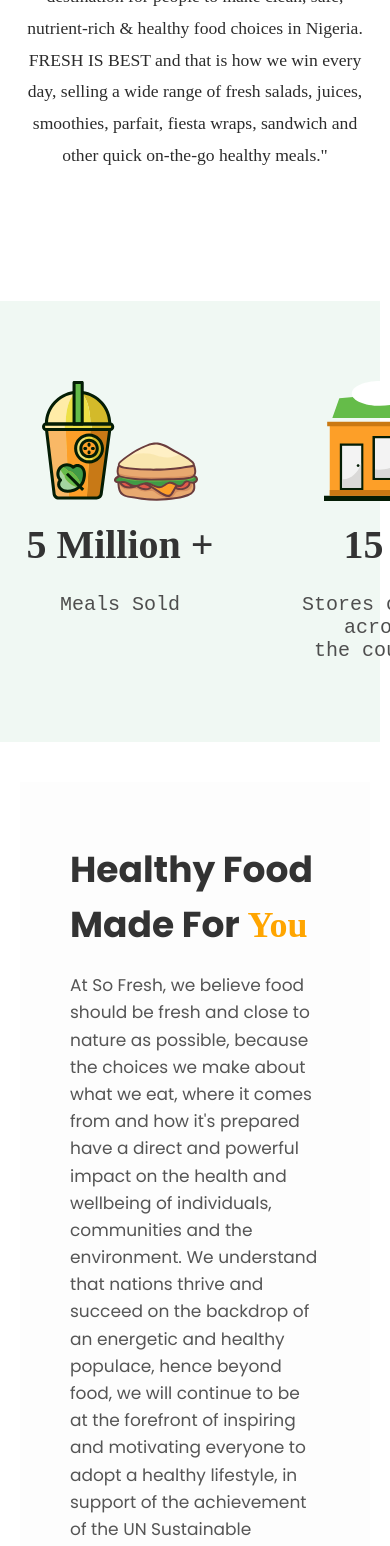
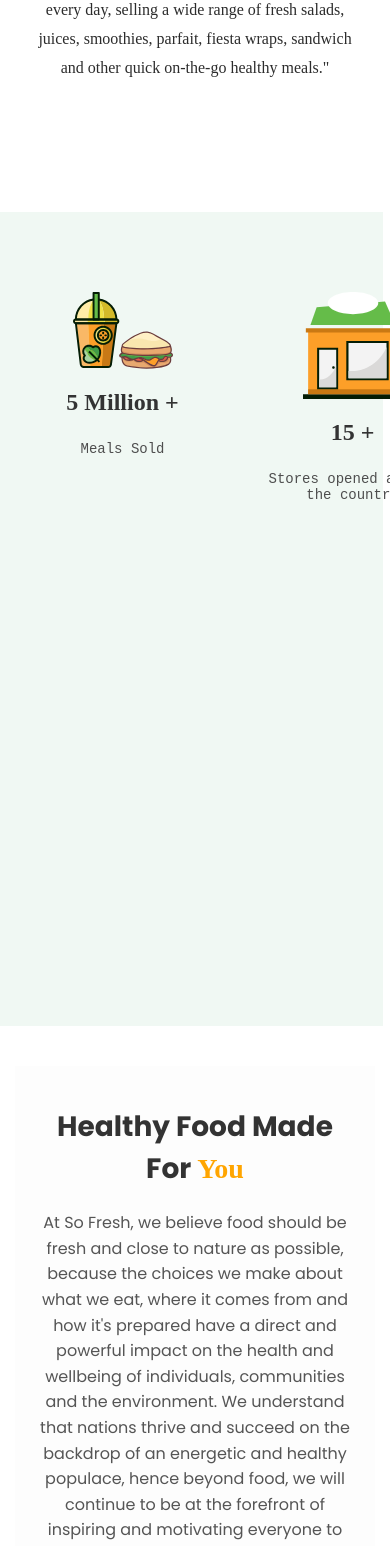
Before and after one commit to Assumpta-Chinonso1/sofresh-food-website, a React (Vite) app: page /TheStory in a window 390 px wide. Shown: the part 432-1978 px from the top of the page. Built offline with nearby package versions, Linux system fonts and the light colour scheme.

Commit message:
new commit

```diff
--- a/src/SofreshStory/TheStory.css
+++ b/src/SofreshStory/TheStory.css
@@ -383,3 +383,177 @@ background-color: rgba(250, 143, 13, 0.7);
    font-weight: 600;
   font-family: 'Poppins', sans-serif;
 }
+
+
+
+/* Extra large devices (large desktops, 1200px and up) */
+@media (min-width: 1200px) {
+  .svg-wrapper {
+    gap: 60px;
+  }
+}
+
+/* Large devices (desktops, 992px - 1199px) */
+@media (max-width: 1199px) {
+  .svg-item img {
+    width: 160px;
+    height: auto;
+  }
+
+  .svg-item h1 {
+    font-size: 32px;
+  }
+
+  .svg-item p {
+    font-size: 18px;
+  }
+
+  .vision img {
+    width: 350px;
+  }
+}
+
+/* Medium devices (tablets, 768px - 991px) */
+@media (max-width: 991px) {
+  .svg-wrapper {
+    flex-wrap: wrap;
+    justify-content: center;
+    gap: 40px;
+  }
+
+  .svg-item {
+    flex: 0 0 45%;
+    max-width: 45%;
+  }
+
+  .made,
+  .space {
+    flex-direction: column;
+    align-items: center;
+    padding: 40px 20px;
+  }
+
+  .made-img,
+  .space-img {
+    max-width: 100%;
+  }
+
+  .quest {
+    flex-direction: column;
+    align-items: center;
+  }
+
+  .quest-text {
+    padding: 30px 20px;
+  }
+
+  .vision {
+    flex-direction: column;
+    padding: 40px 20px;
+    gap: 40px;
+  }
+
+  .vision img {
+    width: 100%;
+    max-width: 400px;
+  }
+
+  .space-text,
+  .made-text {
+    text-align: center;
+  }
+
+  .quality-text h2 {
+    font-size: 2rem;
+  }
+
+  .quality-text p {
+    font-size: 1rem;
+  }
+}
+
+/* Small devices (phones, 576px - 767px) */
+@media (max-width: 767px) {
+  .story {
+    padding: 40px 15px;
+  }
+
+  .svg-item {
+    flex: 0 0 100%;
+    max-width: 100%;
+  }
+
+  .svg-wrapper {
+    flex-direction: column;
+    align-items: center;
+    gap: 30px;
+  }
+
+  .svg-item img {
+    width: 130px;
+  }
+
+  .svg-item h1 {
+    font-size: 28px;
+  }
+
+  .svg-item p {
+    font-size: 16px;
+  }
+
+  .story-text {
+    font-size: 1rem;
+    padding: 0 10px;
+  }
+
+  .made-text h1,
+  .quest-text h1,
+  .vision-text h1,
+  .space-text h1,
+  .values h1 {
+    font-size: 28px;
+  }
+
+  .made-text p,
+  .quest-text p,
+  .vision-text p,
+  .space-text p,
+  .values p {
+    font-size: 16px;
+  }
+
+  .quest-story-img span {
+    top: 35%;
+    left: 20%;
+    width: 60%;
+    font-size: 14px;
+  }
+}
+
+/* Extra small devices (phones, < 576px) */
+@media (max-width: 575px) {
+  .svg-item img {
+    width: 100px;
+    height: auto;
+  }
+
+  .svg-item h1 {
+    font-size: 24px;
+  }
+
+  .svg-item p {
+    font-size: 14px;
+  }
+
+  .quest-story-img span {
+    font-size: 12px;
+  }
+
+  .quality-text h2 {
+    font-size: 1.6rem;
+  }
+
+  .quality-text p {
+    font-size: 0.95rem;
+  }
+}
```
